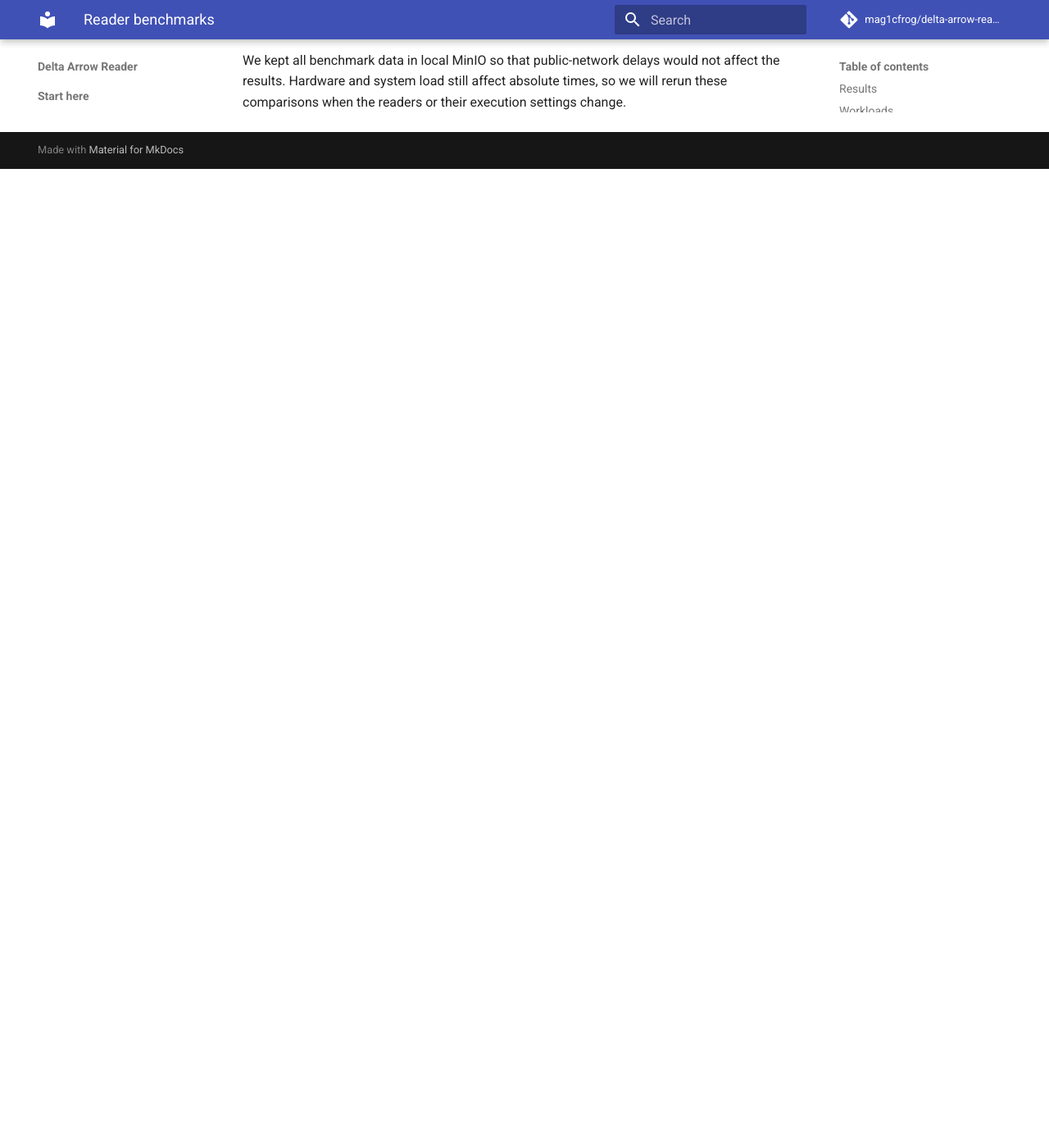
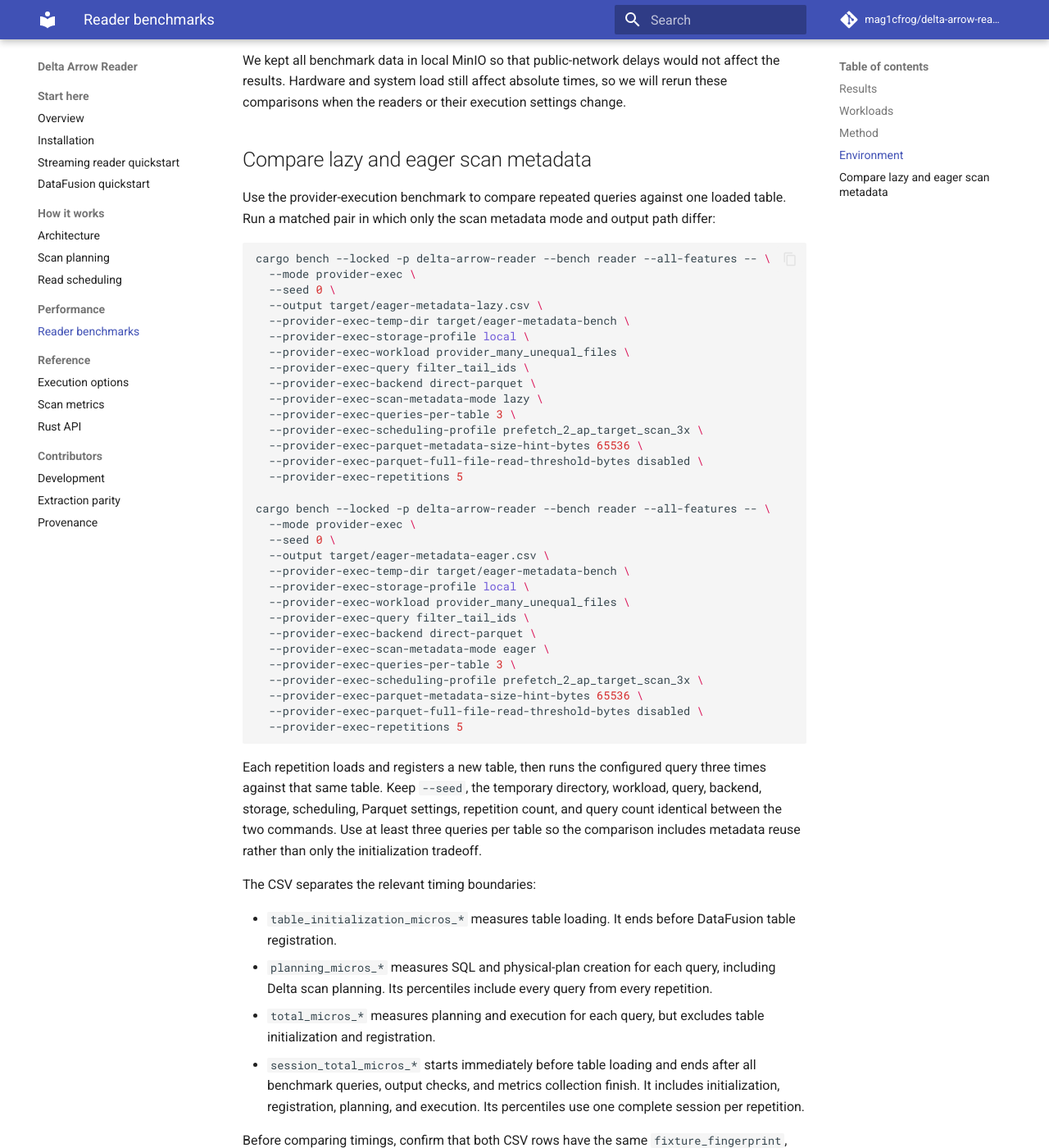
Before and after one commit to mag1cfrog/delta-arrow-reader, an MkDocs documentation site: the page built from docs/content/benchmarks.md, in a window 1280 px wide and 1400 px high, scrolled down 4581 px. Shown: the whole window at 82% size. Built offline with MkDocs 1.6.1 and Material for MkDocs 9.7.7, drawn with Linux system fonts in a browser that asks for light colours; comment, search, counter and statistics services are not loaded; before the commit the page ends 4787 px from its top, so only the background shows below that; some of the changed text lies outside the part shown.

Commit message:
docs: add eager metadata benchmark guide

````diff
--- a/docs/content/benchmarks.md
+++ b/docs/content/benchmarks.md
@@ -150,3 +150,83 @@ We kept all benchmark data in local MinIO so that public-network delays would
 not affect the results. Hardware and system load still affect absolute times,
 so we will rerun these comparisons when the readers or their execution settings
 change.
+
+## Compare lazy and eager scan metadata
+
+Use the provider-execution benchmark to compare repeated queries against one
+loaded table. Run a matched pair in which only the scan metadata mode and output
+path differ:
+
+```bash
+cargo bench --locked -p delta-arrow-reader --bench reader --all-features -- \
+  --mode provider-exec \
+  --seed 0 \
+  --output target/eager-metadata-lazy.csv \
+  --provider-exec-temp-dir target/eager-metadata-bench \
+  --provider-exec-storage-profile local \
+  --provider-exec-workload provider_many_unequal_files \
+  --provider-exec-query filter_tail_ids \
+  --provider-exec-backend direct-parquet \
+  --provider-exec-scan-metadata-mode lazy \
+  --provider-exec-queries-per-table 3 \
+  --provider-exec-scheduling-profile prefetch_2_ap_target_scan_3x \
+  --provider-exec-parquet-metadata-size-hint-bytes 65536 \
+  --provider-exec-parquet-full-file-read-threshold-bytes disabled \
+  --provider-exec-repetitions 5
+
+cargo bench --locked -p delta-arrow-reader --bench reader --all-features -- \
+  --mode provider-exec \
+  --seed 0 \
+  --output target/eager-metadata-eager.csv \
+  --provider-exec-temp-dir target/eager-metadata-bench \
+  --provider-exec-storage-profile local \
+  --provider-exec-workload provider_many_unequal_files \
+  --provider-exec-query filter_tail_ids \
+  --provider-exec-backend direct-parquet \
+  --provider-exec-scan-metadata-mode eager \
+  --provider-exec-queries-per-table 3 \
+  --provider-exec-scheduling-profile prefetch_2_ap_target_scan_3x \
+  --provider-exec-parquet-metadata-size-hint-bytes 65536 \
+  --provider-exec-parquet-full-file-read-threshold-bytes disabled \
+  --provider-exec-repetitions 5
+```
+
+Each repetition loads and registers a new table, then runs the configured query
+three times against that same table. Keep `--seed`, the temporary directory,
+workload, query, backend, storage, scheduling, Parquet settings, repetition
+count, and query count identical between the two commands. Use at least three
+queries per table so the comparison includes metadata reuse rather than only
+the initialization tradeoff.
+
+The CSV separates the relevant timing boundaries:
+
+- `table_initialization_micros_*` measures table loading. It ends before
+  DataFusion table registration.
+- `planning_micros_*` measures SQL and physical-plan creation for each query,
+  including Delta scan planning. Its percentiles include every query from every
+  repetition.
+- `total_micros_*` measures planning and execution for each query, but excludes
+  table initialization and registration.
+- `session_total_micros_*` starts immediately before table loading and ends
+  after all benchmark queries, output checks, and metrics collection finish. It
+  includes initialization, registration, planning, and execution. Its
+  percentiles use one complete session per repetition.
+
+Before comparing timings, confirm that both CSV rows have the same
+`fixture_fingerprint`, `seed`, workload, query, storage, backend, scheduling,
+repetition count, and query count. `scan_metadata_mode` should be the only
+lifecycle setting that differs.
+
+Eager mode moves Delta log/checkpoint replay into table initialization, so first
+compare `table_initialization_micros_*` and `planning_micros_*` to confirm that
+the work moved between phases. Then compare `session_total_micros_*` to judge
+the end-to-end effect for the chosen number of queries. The per-query
+`total_micros_*` fields help show whether execution time masks a planning-time
+difference.
+
+Do not treat one query count as a universal break-even point. The result depends
+on Delta history and checkpoint shape, active-file count, object-store latency,
+query selectivity, available statistics, memory pressure, hardware load, and
+the number of queries that reuse the loaded table. The local fixture above is a
+reproducible comparison of the two lifecycles; measure representative tables on
+their real storage before choosing a production default.
````
